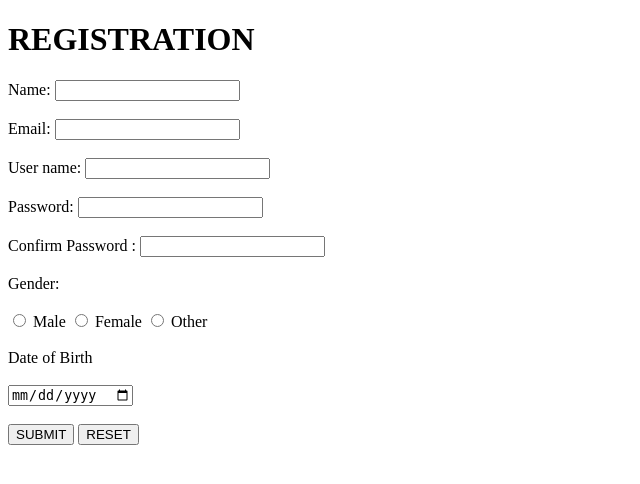
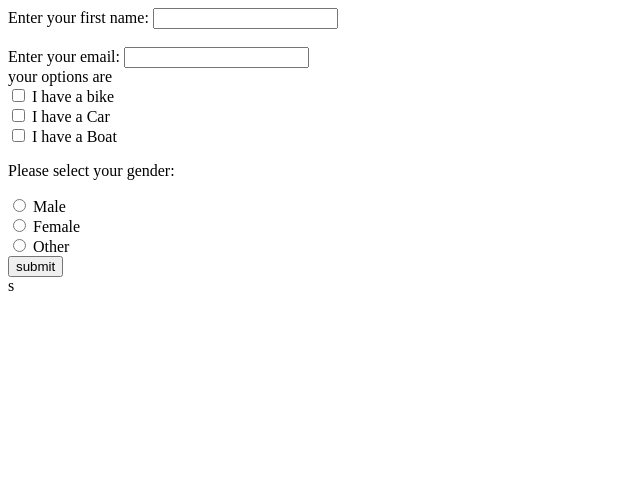
Before and after one commit to SadiaAfrinSwarna/LabTask, a PHP site: page /registration.php in a window 1280 px wide. Shown: the top 484 px of the page, without its empty margins (0-640 px from the left). Run offline with PHP 8.4, Linux system fonts and the light colour scheme; some libraries are stand-ins or nearby versions.

Commit message:
First commit

```diff
--- a/registration.php
+++ b/registration.php
@@ -1,38 +1,74 @@
+<?php
+$validatename="";
+$validateemail="";
+$validatecheckbox="";
+$validateradio="";
+$validategender="";
+$v1=$v2=$v3="";
+if($_SERVER["REQUEST_METHOD"] == "POST") {
+$name=$_REQUEST["fname"];
+$email=$_REQUEST["email"];
+if(empty($name) || strlen($name) < 3) {
+$validatename="you must enter valid name";
+ } else {
+$validatename="your name is ".$name;
+ }
+if (empty($email) || !preg_match("/^[_a-z0-9-]+(\.[_a-z0-9-]+)*@[a-z0-9-]+(\.[a-z0-9-]+)*(\.[a-z]{2,})$/i", $email)) {
+$validateemail="your must enter valid email";
+ } else {
+$validateemail="your email is ".$email;
+ }
+if(!isset($_REQUEST["vehicle1"]) && !isset($_REQUEST["vehicle2"]) && !isset($_REQUEST["vehicle3"])) {
+$validatecheckbox = "please select at least one checkbox";
+ } else {
+if(isset($_REQUEST["vehicle1"])) {
+$v1 = $_REQUEST["vehicle1"];
+ }
+if(isset($_REQUEST["vehicle2"])) {
+$v2 = $_REQUEST["vehicle2"];
+ }
+if(isset($_REQUEST["vehicle3"])) {
+$v3 = $_REQUEST["vehicle3"];
+ }
+ }
+if(!isset($_REQUEST["gender"])) {
+$validategender="Please select your gender";
+ }
+ }
+?>
+
+
+
 <!DOCTYPE html>
-<html>
+<html lang="en">
 <head>
-<title> Lab Task </title>
+<meta charset="UTF-8">
+<meta http-equiv="X-UA-Compatible" content="IE=edge">
+<meta name="viewport" content="width=device-width, initial-scale=1.0">
+<title>Document</title>
 </head>
 <body>
-<h1>REGISTRATION </h1>
-
-<form>
-  <label>Name:</label>
-  <input type="text" id="fname" name="fname"><br><br>
- <label>Email:</label>
-  <input type="text" id="lname" name="lname"><br><br>
- <label>User name:</label>
-  <input type="text"><br><br>
- <label>Password:</label>
-  <input type="text"><br><br>
-  <label>Confirm Password :</label>
-  <input type="text"><br><br>
-
-  <label>Gender:</label><br><br>
-  <input type="radio" id="male" name="gender" value="Male">
-  <label for="Male">Male</label>
-  <input type="radio" id="female" name="gender" value="Female">
-  <label for="Female">Female</label>
-  <input type="radio" id="other" name="gender" value="Other">
-  <label for="Other">Other</label><br><br>
-
-  <label>Date of Birth</label><br><br>
-  <input type="date"><br><br>
-
-  <input type="submit" value = "SUBMIT">
-  <input type="reset" value = "RESET">
-
+<form action="<?php echo $_SERVER["PHP_SELF"] ?>" method="POST">
+ Enter your first name: <input type="text" name="fname"><?php echo $validatename; ?>
+<br><br>
+ Enter your email: <input type="text" name="email"> <?php echo $validateemail; ?><br>
+ your options are <br>
+<input type="checkbox" name="vehicle1" value="bike"> I have a bike <br>
+<input type="checkbox" name="vehicle2" value="car"> I have a Car <br>
+<input type="checkbox" name="vehicle3" value="boat"> I have a Boat <br>
+<?php echo $validatecheckbox; ?>
+<?php echo $v1; ?>
+<?php echo $v2 ?>
+<?php echo $v3; ?>
+<p>Please select your gender: </p>
+<input type="radio" id="male" name="gender" value="male">
+<label for="male">Male</label><br>
+<input type="radio" id="female" name="gender" value="female">
+<label for="male">Female</label><br>
+<input type="radio" id="other" name="gender" value="female">
+<label for="male">Other</label><br>
+<?php echo $validategender ?>
+<input type="submit" value="submit">
 </form>
-
 </body>
-</html>
+</html>s
```
Also changed, not shown: circle.php (added, +39 -0 lines), myform.php (added, +11 -0 lines), results.php (added, +8 -0 lines), TaskReg.php (added).
